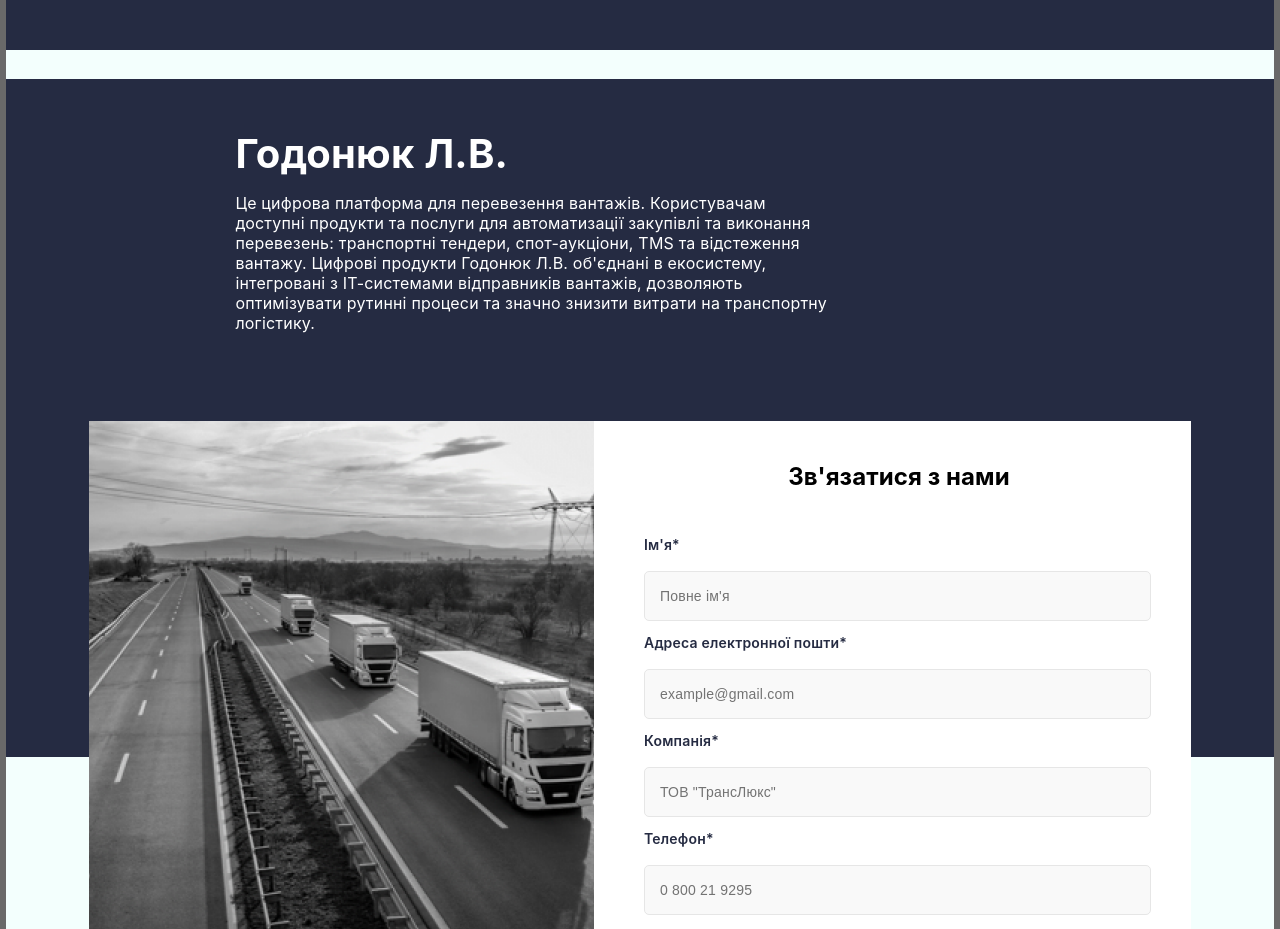
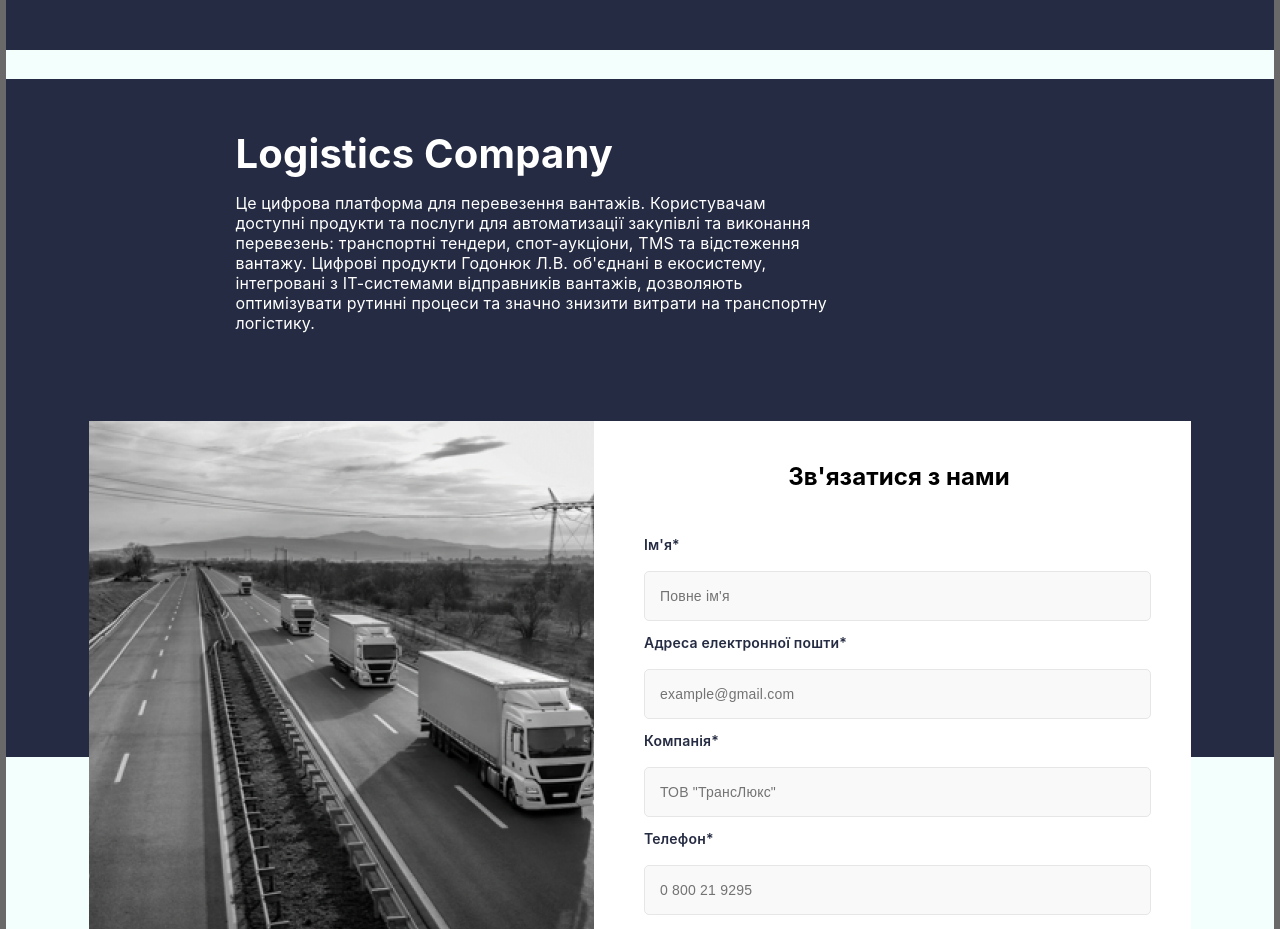
Before and after one commit to Yakovenko22V/LogisticsSity, a React (Create React App) app: page / in a window 1280 px wide. Shown: the part 6625-7554 px from the top of the page. Built offline with nearby package versions, Linux system fonts and the light colour scheme.

Commit message:
change company name

```diff
--- a/src/Contacts/Contacts.js
+++ b/src/Contacts/Contacts.js
@@ -11,7 +11,7 @@ function Contacts() {
         <div id='contacts'>
             <div className='contacts_text'>
                 <div className='discription'>
-                    <h2>Годонюк Л.В.</h2>
+                    <h2>Logistics Company</h2>
                     <p>Це цифрова платформа для перевезення вантажів. Користувачам доступні продукти та послуги для автоматизації закупівлі та виконання перевезень: транспортні тендери, спот-аукціони, TMS та відстеження вантажу. Цифрові продукти Годонюк Л.В. об'єднані в екосистему, інтегровані з ІТ-системами відправників вантажів, дозволяють оптимізувати рутинні процеси та значно знизити витрати на транспортну логістику.</p>
                 </div>
                 <div className='form_block'>
```
